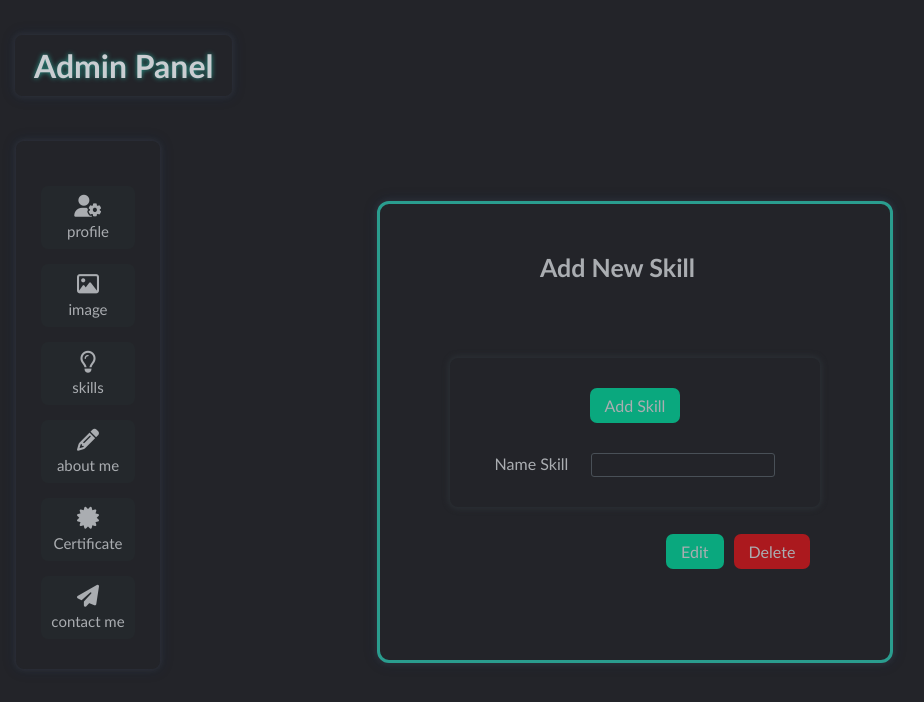
After one commit to DimWar/Mini_graphic_shoop_project, a PHP site: page /view/skill_tpl.php in a window 1280 px wide. The commit adds this page. Shown: the top 702 px of the page, without its empty margins (5-929 px from the left). Run offline with PHP 8.4, Linux system fonts and the light colour scheme.

Commit message:
add skill form

```diff
--- a/assets/css/admin_style/custom/contact_me.css
+++ b/assets/css/admin_style/custom/contact_me.css
@@ -0,0 +1,97 @@
+.cont_sec{
+    box-shadow: var(--shadow_01);
+    border: 3px solid #2a9d8f;
+    padding: 3px 5px;
+    width: 500px;
+    height: 450px;
+    margin: 105px auto;
+    border-radius: 12px;
+    position: relative;
+    text-align: center;
+    display: flex;
+    align-items: flex-end;
+    justify-content: center;
+    flex-direction: column;
+}
+
+.cont_form{
+    display: flex;
+    align-items: flex-start;
+    justify-content: center;
+    flex-direction: column;
+    /* background: #005f73; */
+    box-shadow: var(--shadow_10);
+    padding: 15px 25px;
+    border-radius: 8px;
+    margin: 0 auto;
+    color: var(--text_color04);
+    position: relative;
+}
+
+.cont_form .inp{
+    background: transparent;
+    margin: 15px 20px;
+}
+
+.cont_form .inp input{
+    border-radius: 3px;
+    background: transparent;
+    border: 1.6px solid #495057;
+    padding: 3px 8px;
+}
+
+.cont_form .inp input:focus{
+    border: 1.9px solid #5f0011;
+}
+
+.cont_form .inp input:user-valid {
+    border: 1.9px solid var(--background_color12)!important;
+}
+
+#phon_inp{
+    margin-left: 19px;
+}
+
+#email_inp{
+    margin-left: 21px;
+}
+
+.color_te{
+    color: var(--text_color03);
+}
+
+.btn_sec{
+    display: flex;
+    align-items: center;
+    justify-content: space-between;
+    position: absolute;
+    bottom: -62px;
+    right: 0;
+}
+
+.inp_btn{
+    /* background: var(--background_color06); */
+    padding: 8px 15px;
+    border-radius: 7px;
+    display: flex;
+    align-items: center;
+    justify-content: center;
+    margin-right: 10px;
+    cursor: pointer;
+}
+
+.delet_btn{
+    background: var(--background_color10);
+}
+
+.delet_btn:hover{
+    background: var(--background_color09);
+}
+
+.edit_btn{
+    background: var(--background_color13);
+}
+
+.edit_btn:hover{
+    background: var(--background_color12);
+}
--- a/assets/css/admin_style/index_2.css
+++ b/assets/css/admin_style/index_2.css
@@ -84,100 +84,27 @@
 }
 
 
-.cont_sec{
-    box-shadow: var(--shadow_01);
-    border: 3px solid #2a9d8f;
-    padding: 3px 5px;
-    width: 500px;
-    height: 450px;
-    margin: 105px auto;
-    border-radius: 12px;
-    position: relative;
-    text-align: center;
-    display: flex;
-    align-items: flex-end;
-    justify-content: center;
-    flex-direction: column;
-}
-
-.cont_form{
-    display: flex;
-    align-items: flex-start;
-    justify-content: center;
-    flex-direction: column;
-    /* background: #005f73; */
-    box-shadow: var(--shadow_10);
-    padding: 15px 25px;
-    border-radius: 8px;
-    margin: 0 auto;
-    color: var(--text_color04);
-    position: relative;
-}
-
-.cont_form .inp{
-    background: transparent;
-    margin: 15px 20px;
-}
-
-.cont_form .inp input{
-    border-radius: 3px;
-    background: transparent;
-    border: 1.6px solid #495057;
-    padding: 3px 8px;
-}
-
-.cont_form .inp input:focus{
-    border: 1.9px solid #5f0011;
-}
-
-.cont_form .inp input:user-valid{
-    border: 1.9px solid #217b70;
-}
-
-#phon_inp{
-    margin-left: 19px;
-}
-
-#email_inp{
-    margin-left: 21px;
-}
-
-.color_te{
-    color: var(--text_color03);
-}
-
-.btn_sec{
-    display: flex;
-    align-items: center;
-    justify-content: space-between;
-    position: absolute;
-    bottom: -62px;
-    right: 0;
-}
-
-.inp_btn{
-    /* background: var(--background_color06); */
-    padding: 8px 15px;
-    border-radius: 7px;
+.skill_sec{
+    /* box-shadow: var(--shadow_10); */
+    background-color: #005f73;
     display: flex;
     align-items: center;
     justify-content: center;
-    margin-right: 10px;
-    cursor: pointer;
+    flex-direction: column;
+    width: 80%;
+    height: auto;
+    padding: 15px 35px;
+    color: var(--text_color03);
+    text-align: center;
 }
 
-.delet_btn{
+.mar_0{
+    margin: 15px auto!important;
+}
+
+.del_color{
     background: var(--background_color10);
 }
-
-.delet_btn:hover{
+.del_color:hover{
     background: var(--background_color09);
 }
-
-.edit_btn{
-    background: var(--background_color13);
-}
-
-.edit_btn:hover{
-    background: var(--background_color12);
-}
--- /dev/null
+++ b/view/skill_tpl.php
@@ -0,0 +1,85 @@
+<!DOCTYPE html>
+<html lang="en">
+<head>
+    <meta charset="UTF-8">
+    <meta name="viewport" content="width=device-width, initial-scale=1.0">
+    <title>admin page</title>
+    <link rel="stylesheet" href="assets/css/fontawesome-free-6.5.1-web/fontawesome-free-6.5.1-web/css/all.min.css">
+    <link rel="stylesheet" href="assets/css/fontawesome-free-6.5.1-web/fontawesome-free-6.5.1-web/css/all.css">
+    <link rel="stylesheet" href="https://cdnjs.cloudflare.com/ajax/libs/font-awesome/6.5.1/css/all.min.css" integrity="sha512-DTOQO9RWCH3ppGqcWaEA1BIZOC6xxalwEsw9c2QQeAIftl+Vegovlnee1c9QX4TctnWMn13TZye+giMm8e2LwA==" crossorigin="anonymous" referrerpolicy="no-referrer" />
+    <link rel="stylesheet" href="assets/css/admin_style/index_2.css">
+</head>
+<body>
+
+<!-- head name start -->
+<header>
+    <div class="head_name">
+        <h1>
+            Admin Panel
+        </h1>
+    </div>
+</header>
+<!-- head name end -->
+
+
+<!-- sidebar start -->
+    <aside>
+        <div class="side_bar">
+            <div class="boutton_side">
+                <a href="#" class="button">
+                    <i class="fa-solid fa-user-gear"></i>
+                    <p class="botton_text">profile</p>
+                </a>
+                <a href="#" class="button">
+                    <i class="fa-regular fa-image"></i>
+                    <p class="botton_text">image</p>
+                </a>
+                <a href="#" class="button">
+                    <i class="fa-regular fa-lightbulb"></i>
+                    <p class="botton_text">skills</p>
+                </a>
+                <a href="#" class="button">
+                    <i class="fa-solid fa-pencil"></i>
+                    <p class="botton_text">about me</p>
+                </a>
+                <a href="#" class="button">
+                    <i class="fa-solid fa-certificate"></i>
+                    <p class="botton_text">Certificate</p>
+                </a>
+                <a href="#" class="button">
+                    <i class="fa-solid fa-paper-plane"></i>
+                    <p class="botton_text">contact me</p>
+                </a>
+            </div>
+        </div>
+    </aside>
+<!-- sidebar end -->
+
+
+<!-- input contact start -->
+    <form action="../proccess/proccess_contact_me.php?action=edit" method="post" >
+        <div class="cont_sec">
+            <h3 class="form_text">Add New Skill</h3>
+            <div class="cont_form">
+                <label for="edit_btn" class="inp_btn edit_btn mar_0">Add Skill
+                    <input type="submit" name="submit" value="" id="edit_btn">
+                </label>
+            <label for="phon_inp" class="inp">Name Skill
+                <input type="text" name="phone" value="" class="color_te" id="phon_inp" required>
+            </label>
+                <div class="btn_sec">
+                <label for="edit_btn" class="inp_btn edit_btn">Edit
+                    <input type="submit" name="submit" value="" id="edit_btn">
+                </label>
+                <label for="edit_btn" class="inp_btn edit_btn del_color">Delete
+                    <input type="submit" name="submit" value="" id="edit_btn">
+                </label>
+                </div>
+            </div>
+        </div>
+    </form>
+<!-- input contact end -->
+
+    <script src="assets/js/script.js"></script>
+</body>
+</html>
```
Also changed, not shown: assets/css/index_1.css (+15 -9 lines).
